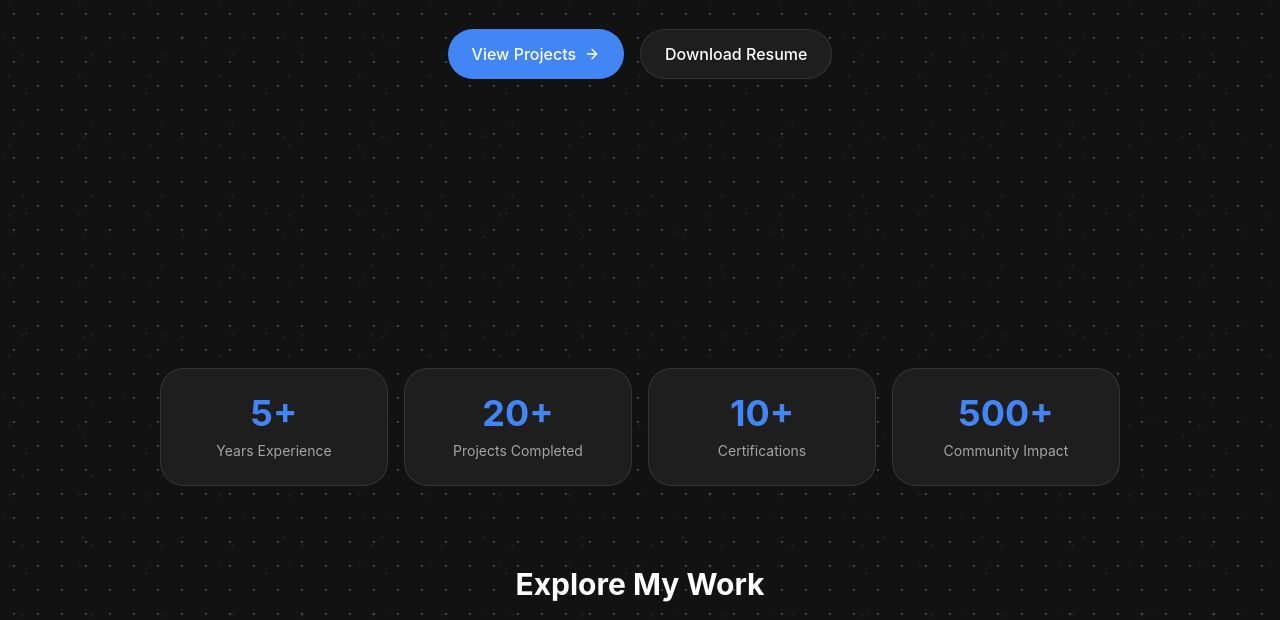
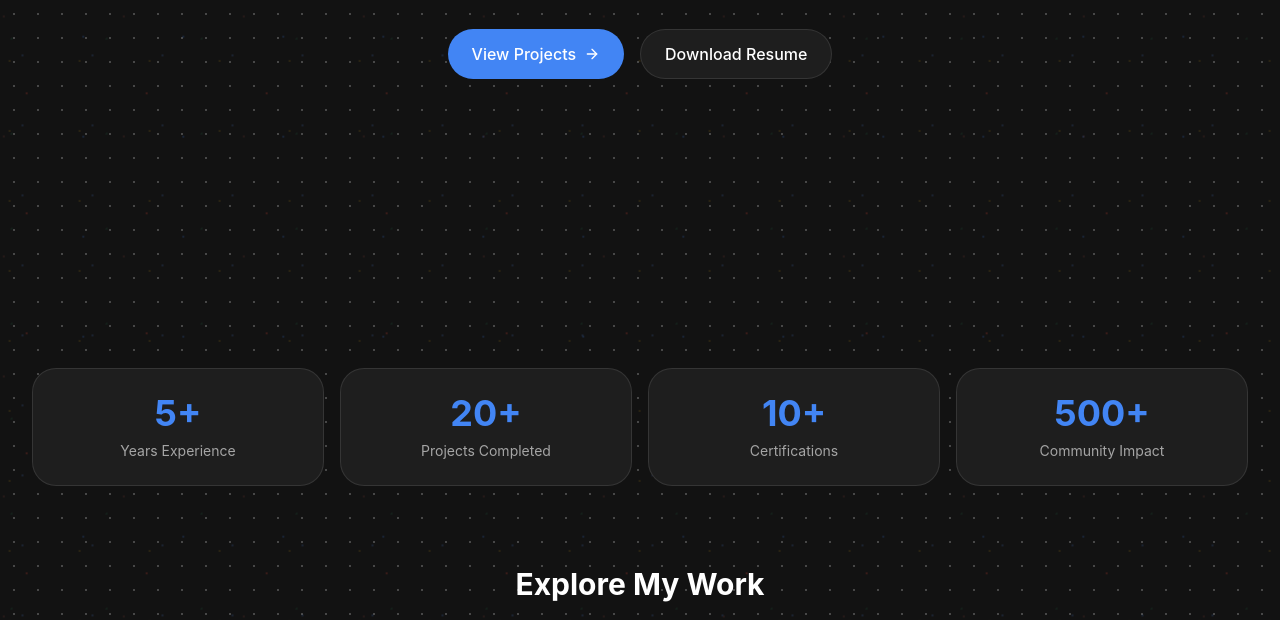
Before and after one commit to AbderrahmaneSAOUDI/saoudi_website, an Astro site: page / in a window 1280 px wide. Shown: the part 480-1100 px from the top of the page. Built offline with nearby package versions, Linux system fonts and the light colour scheme; Astro itself is replaced by a stand-in of ours.

Commit message:
0.0.1 - increase body width

```diff
--- a/src/layouts/BaseLayout.astro
+++ b/src/layouts/BaseLayout.astro
@@ -38,7 +38,7 @@ const socialLinks = [
 		<title>{title} - saoudi.online</title>
 	</head>
 	<body class="flex flex-col min-h-screen relative">
-		<div class=" max-w-[1024px] mx-auto flex flex-col min-h-screen">
+		<div class=" max-w-[1280px] mx-auto flex flex-col min-h-screen">
 			<!-- Header -->
 			<header class="top-0 z-50 sticky">
 				<div class="mx-auto px-4 sm:px-6 lg:px-8 max-w-7xl">
```
